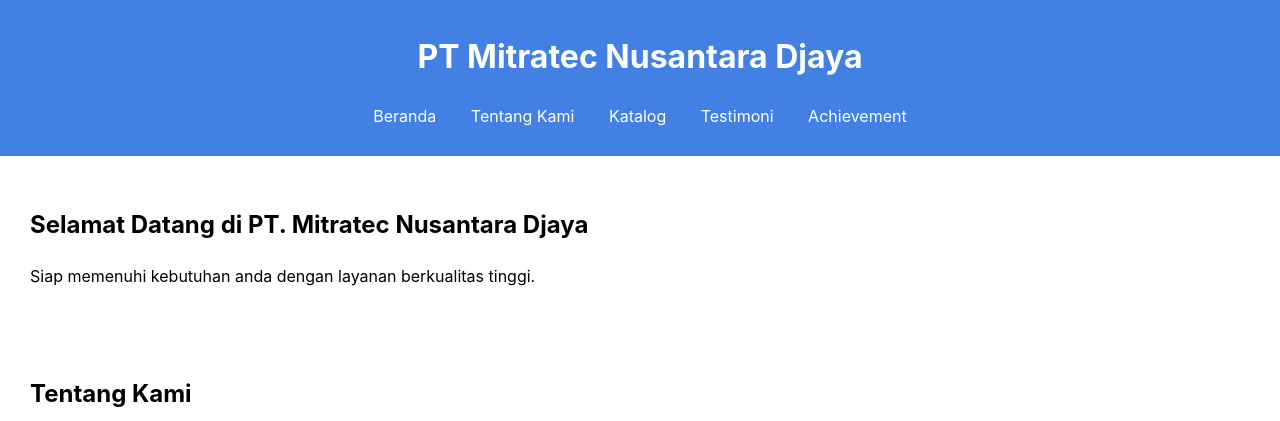
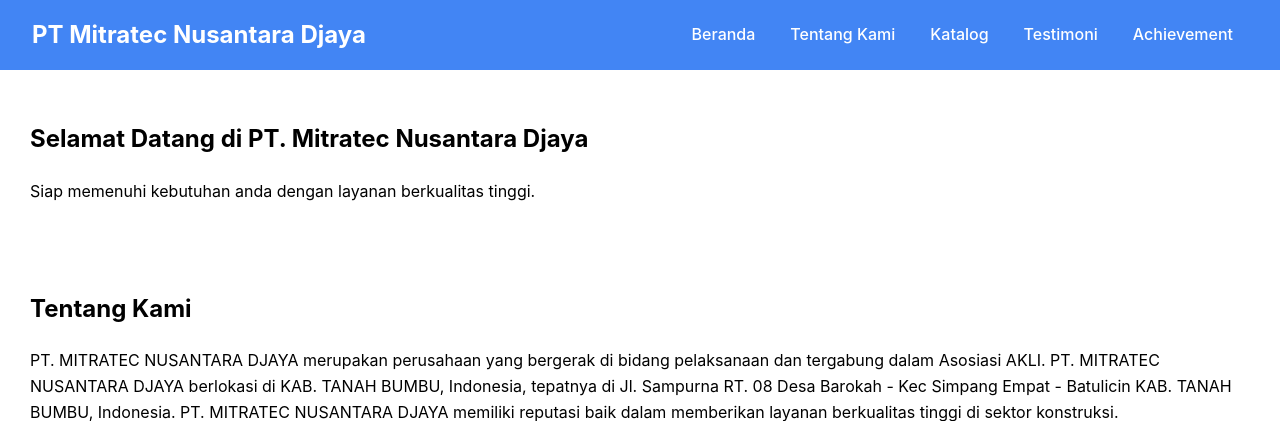
Before and after one commit to samryn/company_profile2, a PHP site: page / in a window 1280 px wide. Shown: the top 421 px of the page. Run offline with PHP 8.4, Linux system fonts and the light colour scheme.

Commit message:
perubahan navbar

```diff
--- a/index.php
+++ b/index.php
@@ -7,8 +7,8 @@
     <link rel="stylesheet" href="style.css">
 </head>
 <body>
-    <header>
-        <h1>PT Mitratec Nusantara Djaya</h1>
+    <header class="navbar">
+        <div><h1>PT Mitratec Nusantara Djaya</h1></div>
         <nav>
             <ul>
                 <li><a href="#home">Beranda</a></li>
--- a/style.css
+++ b/style.css
@@ -11,6 +11,38 @@ header {
   color: #fff;
   padding: 10px 0;
   text-align: center;
+}
+
+.navbar {
+  display: flex;
+  justify-content: space-between; /* jarak antara h1 dan nav */
+  align-items: center;
+  background-color: #4285f4; /* warna biru */
+  padding: 1rem 2rem;
+  color: white;
+}
+
+.navbar h1 {
+  margin: 0;
+  font-size: 1.5rem;
+  color: white;
+}
+
+.navbar nav ul {
+  list-style: none;
+  display: flex;
+  margin: 0;
+  padding: 0;
+}
+
+.navbar nav ul li {
+  margin-left: 20px;
+}
+
+.navbar nav ul li a {
+  color: white;
+  text-decoration: none;
+  font-weight: 500;
 }
 
 nav ul {
```
